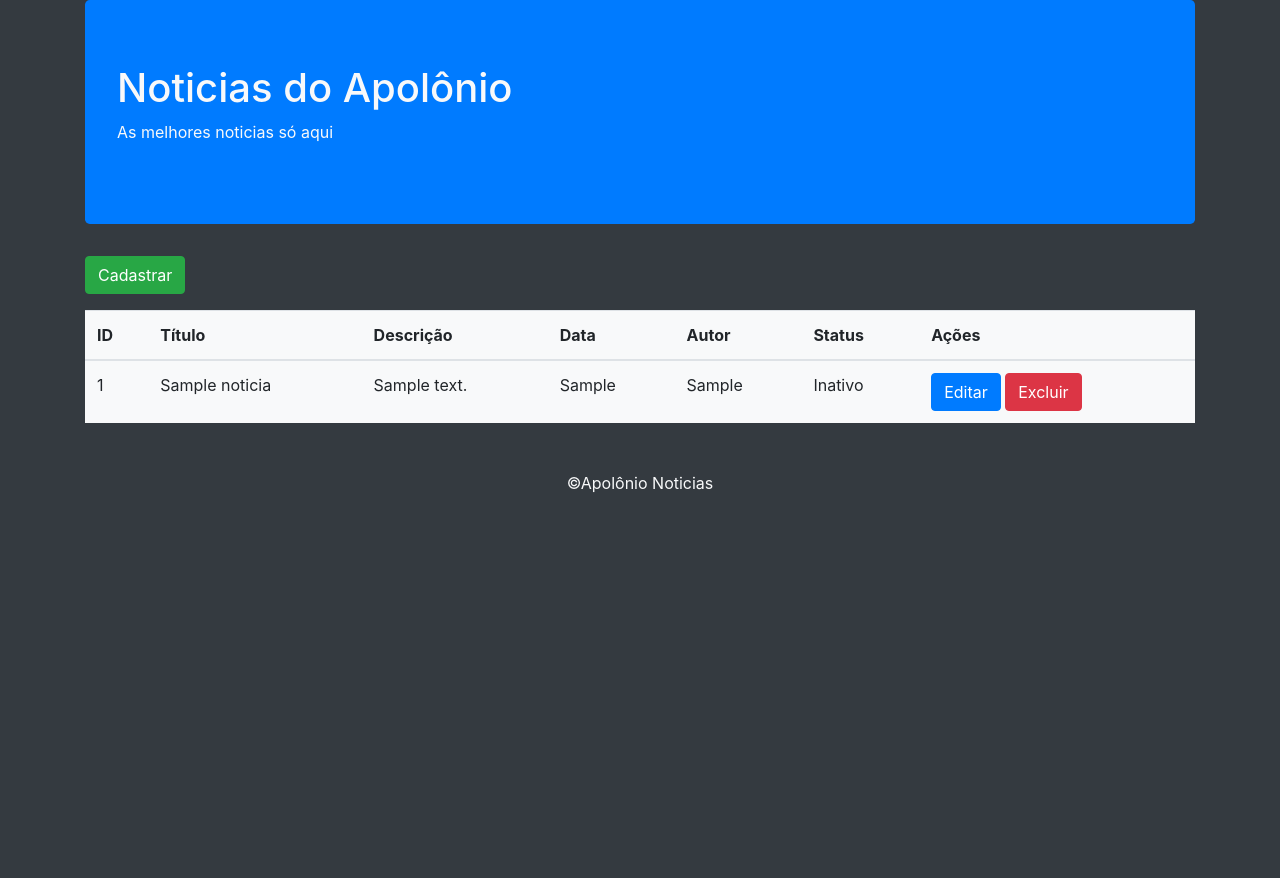
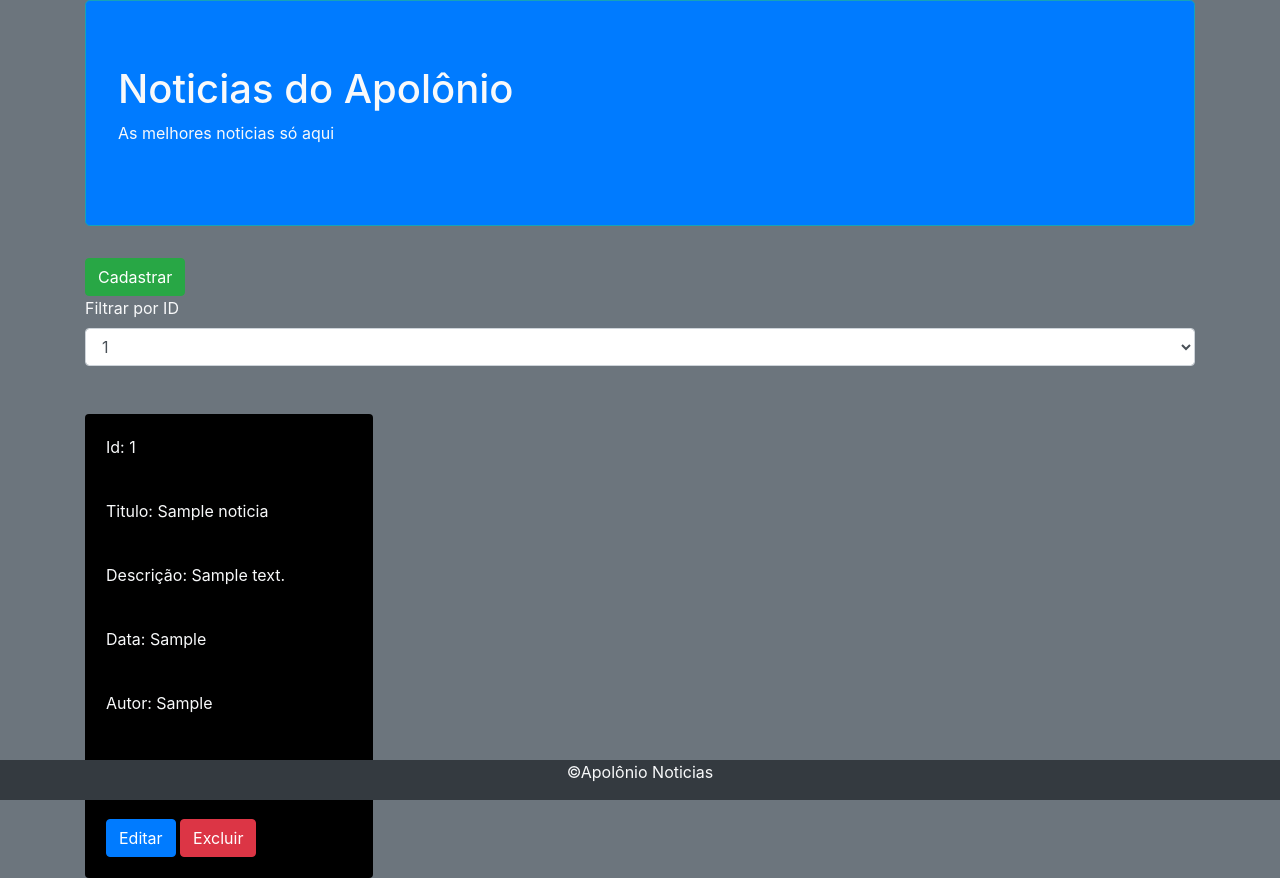
Before and after one commit to SamuelLeidens/filtragem_Select_jQuery, a PHP site: page / in a window 1280 px wide. Before the commit the page ends 493 px from the top, so only its background shows below. Run offline with PHP 8.4, Linux system fonts and the light colour scheme; tables that the repository leaves empty or names only in its code hold one stand-in row (values such as "Sample post").

Commit message:
mandar para o sor

```diff
--- /dev/null
+++ b/assets/custom.js
@@ -0,0 +1,9 @@
+$(document).ready(function(){
+    $("#filtrar").on("change", function() {
+      var value = $(this).val();
+    //   console.log(value);
+      $(".card").filter(function() {
+        $(this).toggle($(this).text().indexOf(value) > -1)
+      });
+    });
+  });
--- a/cadastrar.php
+++ b/cadastrar.php
@@ -6,6 +6,7 @@ define('TITLE', 'Cadastrar Noticias');
 use \App\entity\Noticias;
 
 $obNoticias = new Noticias;
+$listaNoticia = $obNoticias::getNoticias();
 
 if (isset($_POST['titulo'], $_POST['descricao'], $_POST['autor'],  $_POST['data'], $_POST['status'])) {
     $obNoticias->titulo = $_POST['titulo'];
--- a/includes/footer.php
+++ b/includes/footer.php
@@ -1,13 +1,13 @@
 
 
     <!-- -------------FOOTER------------------ -->
-      <footer class="foot-end text-center mt-5 ">
+      <footer class="foot-end text-center mt-5 bg-dark fixed-bottom">
           <p>&copy;<?php echo "Apolônio Noticias"; ?></p>
       </footer>
     <!-- -------------FOOTER------------------ -->
     </div>
-    <script src="https://cdn.jsdelivr.net/npm/jquery@3.5.1/dist/jquery.slim.min.js" integrity="sha384-DfXdz2htPH0lsSSs5nCTpuj/zy4C+OGpamoFVy38MVBnE+IbbVYUew+OrCXaRkfj" crossorigin="anonymous"></script>
+    <script src="https://code.jquery.com/jquery-3.6.0.min.js" integrity="sha256-/xUj+3OJU5yExlq6GSYGSHk7tPXikynS7ogEvDej/m4=" crossorigin="anonymous"></script>
     <script src="https://cdn.jsdelivr.net/npm/bootstrap@4.6.1/dist/js/bootstrap.bundle.min.js" integrity="sha384-fQybjgWLrvvRgtW6bFlB7jaZrFsaBXjsOMm/tB9LTS58ONXgqbR9W8oWht/amnpF" crossorigin="anonymous"></script>
-
+    <script src="assets/custom.js?date . <?php echo time();?>"></script>
   </body>
 </html>
--- a/includes/header.php
+++ b/includes/header.php
@@ -7,12 +7,13 @@
 
     <!-- CSS -->
     <link rel="stylesheet" href="https://cdn.jsdelivr.net/npm/bootstrap@4.6.1/dist/css/bootstrap.min.css" integrity="sha384-zCbKRCUGaJDkqS1kPbPd7TveP5iyJE0EjAuZQTgFLD2ylzuqKfdKlfG/eSrtxUkn" crossorigin="anonymous">
+    <link rel="stylesheet" href="assets/custom.css?date . <?php echo time();?>">
 
     <title>Noticias</title>
   </head>
-  <body class="bg-dark text-light">
+  <body class="bg-secondary text-light">
       <div class="container">
-            <header class="jumbotron bg-primary">
+            <header class="jumbotron bg-primary border border-info">
                 <h1>Noticias do Apolônio</h1>
                 <p>As melhores noticias só aqui</p>
             </header>
--- a/includes/listagem.php
+++ b/includes/listagem.php
@@ -35,44 +35,43 @@ if (isset($_GET['status'])) {
         <div class='alert alert-secondary mt-3'>Nenhuma Noticias encontrada</div>
     <?php } else {
     ?>
-        <table class='table bg-light mt-3'>
-            <thead>
-                <tr>
-                    <th>ID</th>
-                    <th>Título</th>
-                    <th>Descrição</th>
-                    <th>Data</th>
-                    <th>Autor</th>
-                    <th>Status</th>
-                    <th>Ações</th> <!-- Para editar e excluir -->
-                </tr>
-            </thead>
 
-            <tbody>
+
+<section class="mb-5">
+            <form method="get">
+                <div class="row">
+                    <div class="col">
+                        <label>Filtrar por ID</label>
+                        <select class="form-control" name="filtro" id="filtrar" value="">
+                            <?php foreach ($listaNoticia as $key => $value) { ?>
+                                <option value="<?php echo $value->id; ?>" <?php echo $obNoticias->id == $value->id ? "selected" : ''; ?>> <?php echo $value->id; ?></option>
+                            <?php } ?>
+                        </select>
+                    </div>
+                </div>
+            </form>
+        </section>
+
         <?php foreach ($Noticias as $key => $value) {
         ?>
-                    <tr>
-                        <td><?php echo $value->id; ?></td>
-                        <td><?php echo $value->titulo; ?></td>
-                        <td><?php echo $value->descricao; ?></td>
-                        <td><?php echo $value->data; ?></td>
-                        <td><?php echo $value->autor; ?></td>
-                        <td><?php echo ($value->status == 's' ? 'Ativo' : 'Inativo') ?></td>
-                        <td>
+            <div class="card" style="width: 18rem; background: black;">
+                <div class="card-body">
+                    <p class="card-text">Id: <?php echo $value->id; ?></p><br>
+                    <p class="card-text">Titulo: <?php echo $value->titulo; ?></p><br>
+                    <p class="card-text">Descrição: <?php echo $value->descricao; ?></p><br>
+                    <p class="card-text">Data: <?php echo $value->data; ?></p><br>
+                    <p class="card-text">Autor: <?php echo $value->autor; ?></p><br>
+                    <p class="card-text">Status: <?php echo ($value->status == 's' ? 'Ativo' : 'Inativo') ?></p><br>
                     <a href="editar.php?id=<?php echo $value->id; ?>">
                         <button type='button' class='btn btn-primary'>Editar</button>
                     </a>
-
                     <a href="excluir.php?id=<?php echo $value->id; ?>">
                         <button type='button' class='btn btn-danger'>Excluir</button>
                     </a>
-                        </td>
-                    </tr>
+                </div>
+            </div>
         <?php }
         ?>
-            </tbody>
-        </table>
     <?php }
     ?>
-
 </section>
--- a/index.php
+++ b/index.php
@@ -3,6 +3,9 @@
 
     use \App\Entity\Noticias;
     $Noticias = Noticias::getNoticias();
+    $obNoticias = new Noticias;
+    $listaNoticia = $obNoticias::getNoticias();
+
     // echo "<pre>"; print_r($Noticias); echo"</pre>"; exit;
 
     require __DIR__.'/includes/header.php';
```
Also changed, not shown: assets/custom.css (added). Lines whose indentation alone changed are shown as unchanged.
